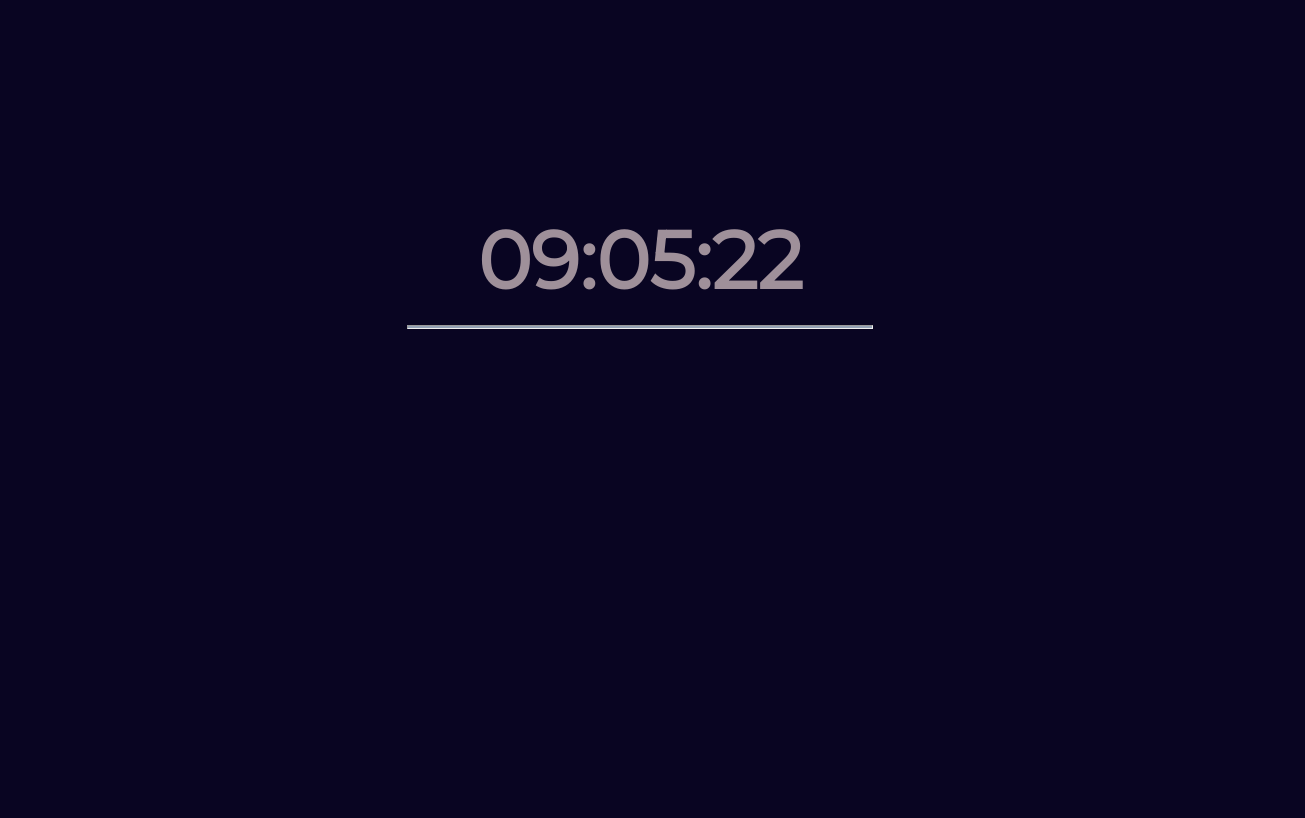
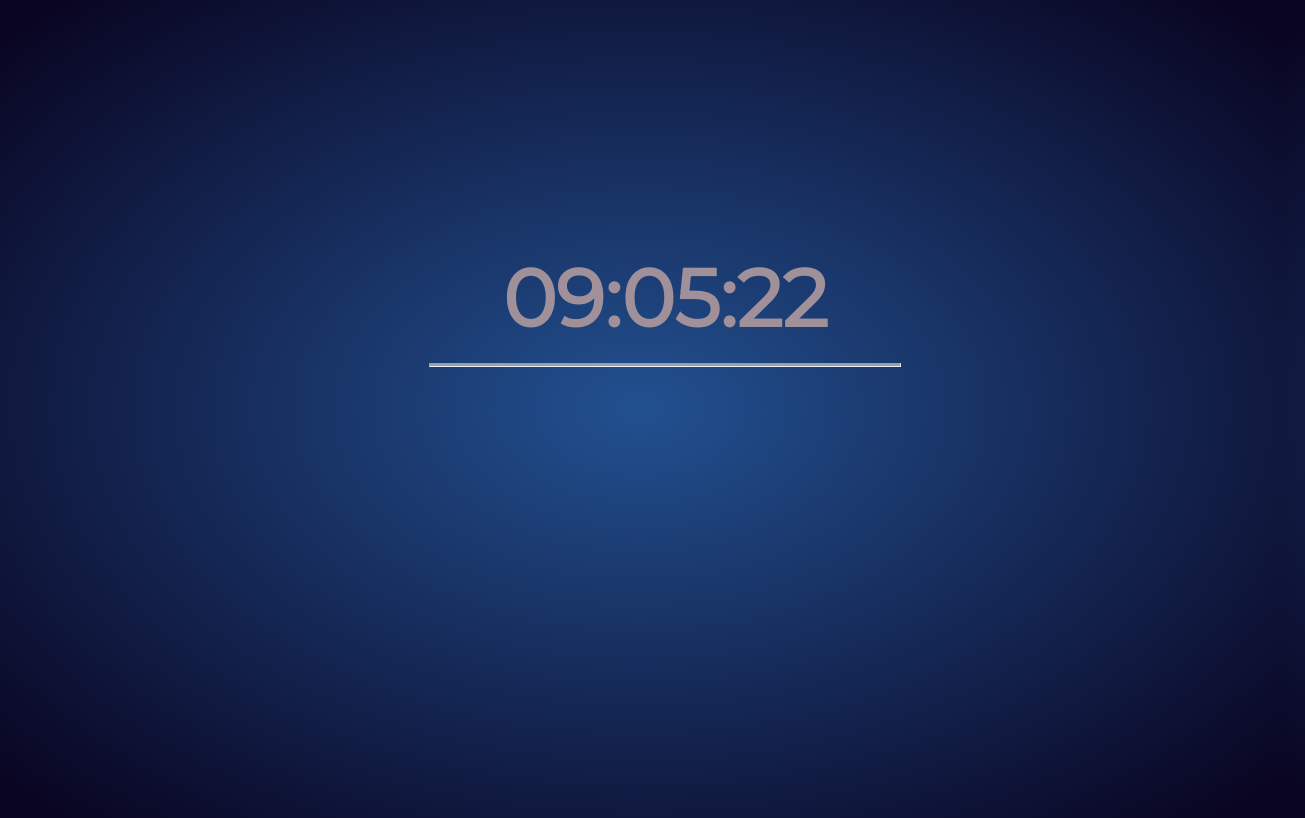
Before and after one commit to smckeon/2.4-Color-Clock, a plain HTML site: page index.html in a window 1280 px wide. Shown: the whole page, 1305 px wide, since content can reach past the window. Drawn offline with Linux system fonts and the light colour scheme.

Commit message:
finished

```diff
--- a/index.html
+++ b/index.html
@@ -7,8 +7,6 @@
     <link href="https://fonts.googleapis.com/css?family=Montserrat" rel="stylesheet">
   </head>
   <body>
-
-      <canvas id="myCanvas" width="578" height="200"></canvas>
 
       <h1 id="clock"></h1>
 
--- a/main.js
+++ b/main.js
@@ -3,74 +3,51 @@
 
 var clock = document.getElementById('clock');
 var hexColor = document.getElementById('hex-color');
+// var clockFace = document.getElementById('clock');
+var isHovering = false;
 
 function colorClock() {
   var time = new Date();
-  var hours = (time.getHours() % 12);
-  var minutes = time.getMinutes();
-  var seconds = time.getSeconds();
 
-  if (hours < 10) {
-    hours = '0' + hours;
+  var hours = ('0' + (time.getHours()%12)).slice(-2);
+  var minutes = ('0' + time.getMinutes()).slice(-2);
+  var seconds = ('0' + time.getSeconds()).slice(-2);
+
+  var hexRed = ('0' + time.getHours().toString(16)).slice(-2);
+  var hexGreen = ('0' + time.getMinutes().toString(16)).slice(-2);
+  var hexBlue = ('0' + time.getSeconds().toString(16)).slice(-2);
+
+  var timeCode = hours + ':' + minutes + ':' + seconds;
+  var hexCode = hours + minutes + seconds;
+
+  // updating clock display
+  if (isHovering) {
+    clock.textContent = hexCode;
+  } else {
+    clock.textContent = timeCode;
   }
 
-  if (minutes < 10) {
-    minutes = '0' + minutes;
+  // updating progress bar
+  var timeLine = seconds / 60 * 100;
+  document.getElementById('bar').style.width = timeLine + "%";
+
+  // updating background color
+  // hexCode.split("") => "1" "2" "3"
+  var reverseHex = hexCode.split("").reverse().join("");
+  document.body.style.backgroundImage = "radial-gradient(ellipse farthest-corner , #" + reverseHex + " 0%, #" + hexCode + " 95%)"
+}
+
+  clock.addEventListener('mouseover', handleMouseOver);
+  clock.addEventListener('mouseout', handleMouseOut);
+
+  function handleMouseOver(){
+    isHovering = true;
   }
 
-  if (seconds < 10) {
-    seconds = '0' + seconds;
+  function handleMouseOut(){
+    isHovering = false;
   }
 
-  // ASK ABOUT .LENGTH
-// if (minutes.length < 2) {
-//   minutes = '0' + minutes;
-// }
-
-var clockStr = hours + ':' + minutes + ':' + seconds;
-var hexColorStr = '#' + hours + minutes + seconds;
-
-clock.textContent = clockStr;
-
-
-var timeLine = seconds / 60 * 100;
-document.getElementById('bar').style.width = timeLine + "%";
-document.body.style.backgroundColor = hexColorStr;
-
-        // Gradient
-// var canvas = document.getElementById('myCanvas');
-//      var context = canvas.getContext('2d');
-//      context.rect(0, 0, canvas.width, canvas.height);
-//
-//      // create radial gradient
-//      var grd = context.createRadialGradient(238, 50, 10, 238, 50, 300);
-//      // light blue
-//      grd.addColorStop(0, '#8ED6FF');
-//      // dark blue
-//      grd.addColorStop(1, '#004CB3');
-//
-//      context.fillStyle = grd;
-//      context.fill();
-
-              // HOVER
-    var hover = document.getElementById('clock');
-      function isInside(node, target) {
-        for (; node != null; node = node.parentNode)
-          if (node == target) return true;
-      }
-      hover.addEventListener("mouseover", function(event) {
-        if (!isInside(event.relatedTarget, hover))
-          document.getElementById('clock').innerText = hexColorStr;
-      });
-      hover.addEventListener("mouseout", function(event) {
-        if (!isInside(event.relatedTarget, hover))
-          document.getElementById('clock').innerText = clockStr;
-      });
-
-      console.log('working as intended..');
-
-}
-      window.setInterval(colorClock, 1000)
-
+  window.setInterval(colorClock, 100)
 
 }());
--- a/styles.css
+++ b/styles.css
@@ -2,10 +2,10 @@ body {
   text-align: center;
   color: #9f909a;
   font-family: 'Montserrat', sans-serif;
-
-  background: linear-gradient(100deg, #ED1C24, #FCEE21)
-  background-size: cover;
-
+  width: 100%;
+  height: 70vh;
+  margin-top: 250px;
+  margin-left: 25px;
 }
 
 h1 {
```
